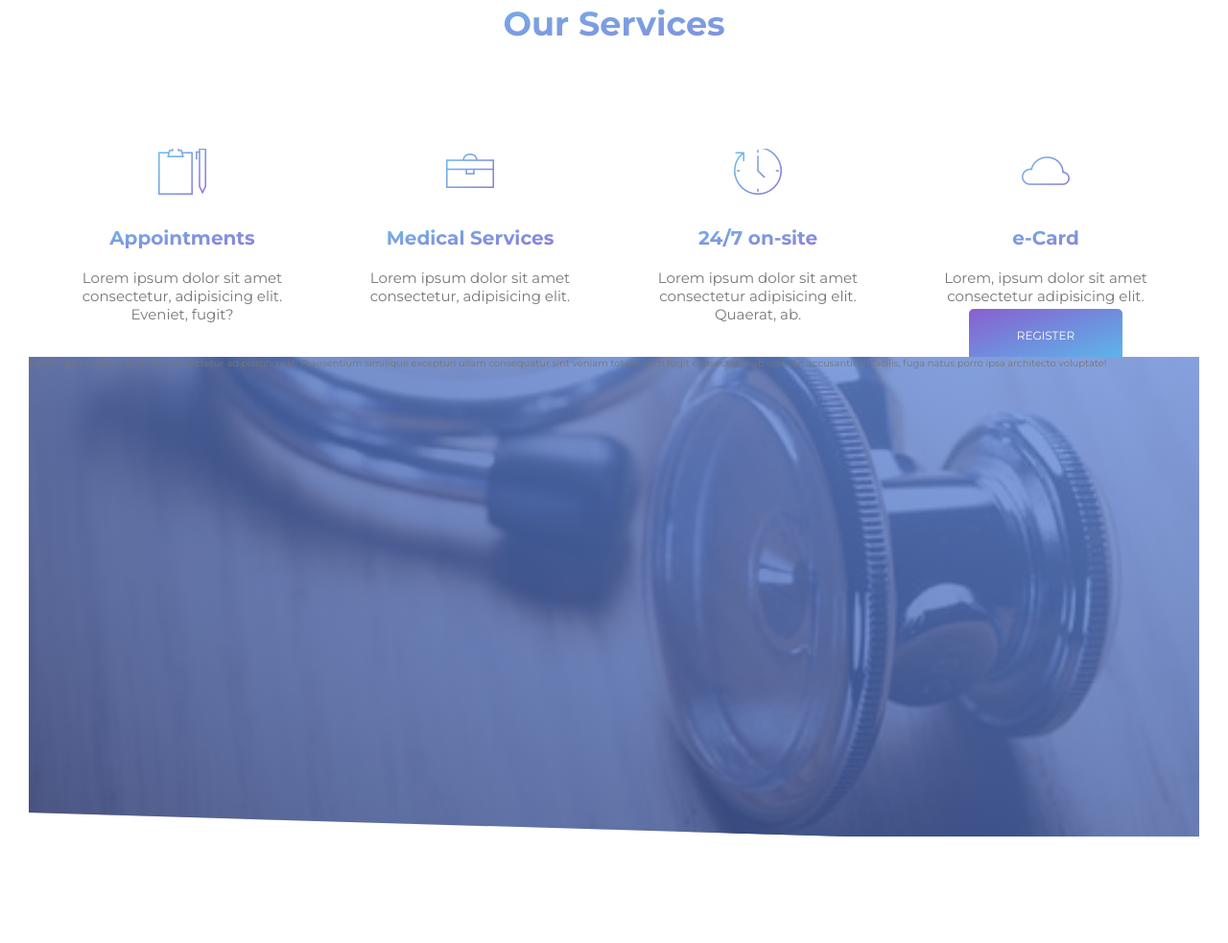
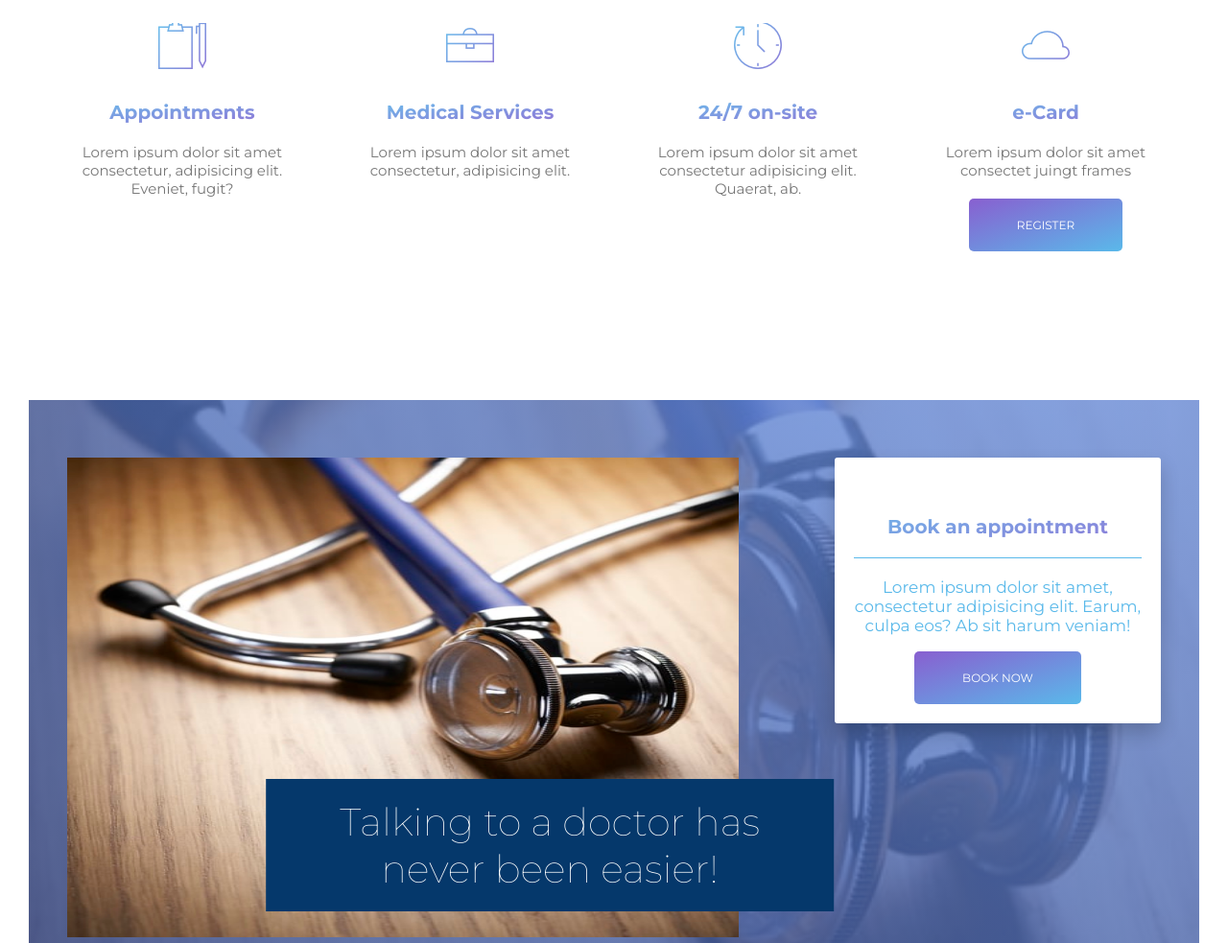
Before and after one commit to laelsdaddy/coventantnobel, a website: page index.html in a window 1280 px wide. Shown: the part 1240-2223 px from the top of the page at 96% size. Before the commit the page ends 2142 px from the top, so only its background shows below. Drawn offline with Linux system fonts and the light colour scheme; files whose address does not match are found by name.

Commit message:
started appointment section

```diff
--- a/index.html
+++ b/index.html
@@ -43,16 +43,16 @@
         <h2 class="heading-secondary">Nobel Photo Gallery</h2>
 
 
-            <div class="row">
+
               <div class="section-gallery-container">
                   <ul class="gallery__photos">
                       <li class="gallery__photos--content"><img src="img/hall3.jpg" alt="photo1" class="gallery__photos--content-p1"></li>
                       <li class="gallery__photos--content"><img src="img/hall4.jpg" alt="photo2" class="gallery__photos--content-p1"></li>
                       <li class="gallery__photos--content"><img src="img/ops.jpg" alt="photo3" class="gallery__photos--content-p1"></li>
-                      <li class="gallery__photos--content"><img src="img/photo-1516574187841-cb9cc2ca948b.jpg" alt="photo4" class="gallery__photos--content-p1"></li>
+                      <li class="gallery__photos--content"><img src="img/bg1.jpg" alt="photo4" class="gallery__photos--content-p1"></li>
                   </ul>
              </div>
-            </div>
+
     </section>
 
 
@@ -90,7 +90,7 @@
                     <div class="about-box">
                         <i class="about-box__icon icon-basic-cloud"></i>
                         <h3 class="heading-tertiary">e-Card</h3>
-                        <p>Lorem, ipsum dolor sit amet consectetur adipisicing elit. A?</p>
+                        <p>Lorem ipsum dolor sit amet consectet juingt frames</p>
                         <a href="#" class="btn btn--gradient">Register</a>
                     </div>
                 </div>
@@ -102,8 +102,20 @@
 
 
     <section class="section-details">
-        <div class="test">
-            Lorem ipsum, dolor sit amet consectetur adipisicing elit. Praesentium similique excepturi ullam consequatur sint veniam totam cum fugit consectetur ab odit aut accusantium facilis, fuga natus porro ipsa architecto voluptate!
+        <div class="row">
+            <div class="col-2-of-3">
+                <div class="section-details__first">
+                    <img src="./img/bg1.jpg" alt="appointment pic" class="section-details__first--photo">
+                    <h2>Talking to a doctor has never been easier!</h2>
+                </div>
+            </div>
+            <div class="col-1-of-3">
+                <div class="section-details__second">
+                    <h3 class="heading-tertiary">Book an appointment</h3>
+                    <p>Lorem ipsum dolor sit amet, consectetur adipisicing elit. Earum, culpa eos? Ab sit harum veniam!</p>
+                    <a href="#" class="btn btn--gradient ">Book now</a>
+                </div>
+            </div>
         </div>
     </section>
 
--- a/sass/components/_buttons.scss
+++ b/sass/components/_buttons.scss
@@ -12,6 +12,12 @@
         box-shadow: 0 .5rem 1rem rgba(0,0,0, 0.2)
     }
 
+
+    &-wide {
+        width: 100%;
+        margin-bottom: 3rem;
+
+    }
 
     &--purple {
         // background-color: $color-secondary-2;
@@ -28,10 +34,11 @@
         font-size: 1.2rem;
         text-transform: uppercase;
         border-radius: 0.5rem;
+
     }
 
     &:hover {
-        transform: translateY(-0.1rem);
+        transform: translateY(-0.5rem) scale(1.1);
         box-shadow: 0 1rem 2rem rgba(0,0,0, 0.2);
 
     }
@@ -53,6 +60,7 @@
         text-transform: uppercase;
         background-color: transparent;
         border-radius: 0.3rem;
+
     }
 
 }
--- a/sass/components/_cards.scss
+++ b/sass/components/_cards.scss
@@ -11,6 +11,7 @@
 
 .about-box {
     width: 100%;
+    height: 45vh;
     text-align: center;
     outline-offset: 1rem;
     transition: all .4s;
@@ -27,7 +28,7 @@
 
     p {
         font-size: 1.5rem;
-        margin-bottom: 0.5rem;
+        margin-bottom: 4rem;
     }
 
     &:hover {
--- a/sass/components/_details.scss
+++ b/sass/components/_details.scss
@@ -1,12 +1,51 @@
 .section-details {
-    margin-top: 20rem;
+    height: 90vh;
+    margin-top: 5rem;
+    padding: 6rem 0 6rem 0;
     background: linear-gradient(to top right, rgba(44, 66, 131, 0.8), rgba(107, 146, 227, 0.8)), url(../img/bg1.jpg);
     background-size: cover;
     background-position: center;
-    clip-path: polygon(100% 0, 100% 100%, 70% 100%, 0 95%, 0 0);
-    position: relative;
+
+
+    &__first {
+        color: #fff;
+        position: relative;
+
+        & > h2 {
+            font-size: 4rem;
+            font-weight: 200;
+            background-color:$color-primary-high;
+            position: absolute;
+            top: 60%;
+            left: 20%;
+            padding: 2rem;
+            transform: translateX(10%);
+            text-align: center;
+        }
+
+        &--photo {
+            width: 70rem;
+            height: 50rem;
+        }
+    }
+
+    &__second {
+        background-color:$color-white;
+        color: $color-grey-light;
+        padding: 2rem 2rem 4rem 2rem;
+        border-radius: 3px;
+        box-shadow: 0 1rem 2rem rgba(0,0,0, 0.2);
+        text-align: center;
+
+        & > h3 {
+            padding: 2rem 0;
+            border-bottom: 1px solid $color-secondary-1;
+        }
+
+        & > p {
+            font-size: 1.7rem;
+            color: $color-secondary-1;
+            padding-bottom: 2rem;
+        }
+    }
 }
-
-.test {
-    height: 50rem;
-}
--- a/sass/layout/_header.scss
+++ b/sass/layout/_header.scss
@@ -1,7 +1,7 @@
 
 .header {
     height: 80vh;
-    background: linear-gradient(to top right, rgba(44, 66, 131, 0.8), rgba(107, 146, 227, 0.8)), url(../img/ops.jpg);
+    background: linear-gradient(to top right, rgba(44, 66, 131, 0.8), rgba(107, 146, 227, 0.8)), url(./img/ops.jpg);
     background-size: cover;
     background-position: center;
     clip-path: polygon(100% 0, 100% 100%, 70% 100%, 0 95%, 0 0);
```
Also changed, not shown: css/style.css/main.css.
